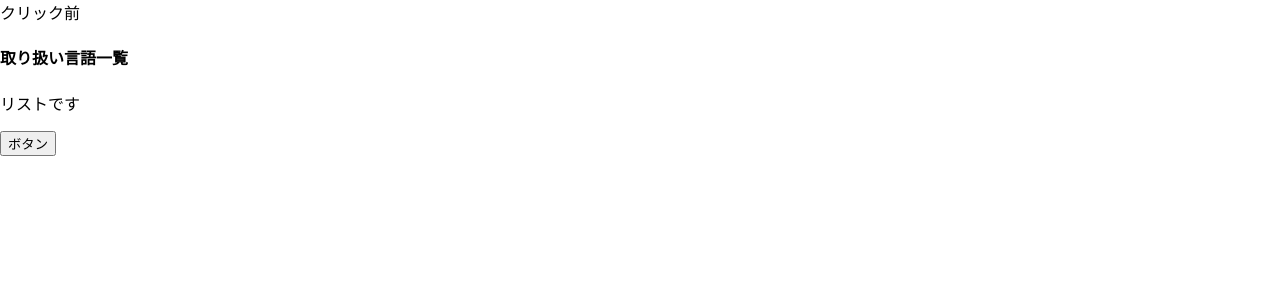
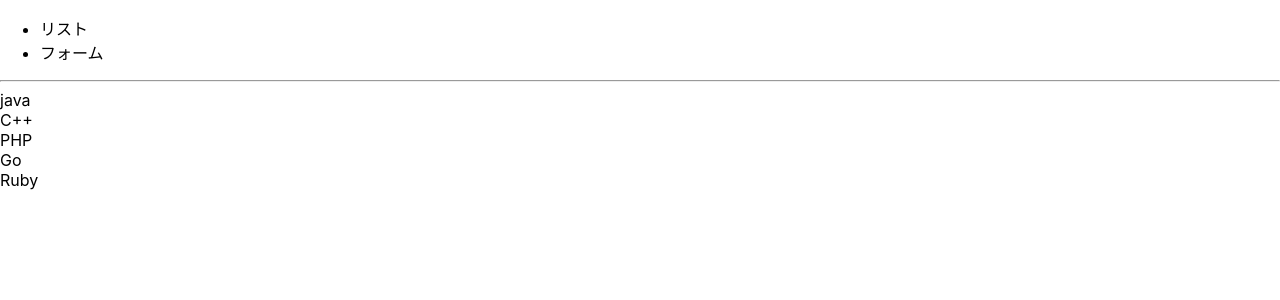
Before and after one commit to suzusan555/react_todo_yasu, a React (Create React App) app: page / in a window 1280 px wide. Shown: the top 300 px of the page. Built offline with nearby package versions, Linux system fonts and the light colour scheme.

Commit message:
分岐の定義

```diff
--- a/src/App.js
+++ b/src/App.js
@@ -1,17 +1,22 @@
 import { useState } from 'react';
 import { List } from "./List";
+import { Form } from "./Form";
 
 function App() {
-  const [description, setDescription] = useState('クリック前');
+  const [tab, setTab] = useState('list');
 
-  const changeDescription = () => {
-    setDescription('クリック後の表示です。');
-  }
   return (
     <div>
-      { description }
-      <List title="取り扱い言語一覧" />
-      <button onClick={() => changeDescription() }>ボタン</button>
+      <header>
+        <ul>
+          <li onClick={() => setTab('list')}>リスト</li>
+          <li onClick={() => setTab('form')}>フォーム</li>
+        </ul>
+      </header>
+      <hr />
+      {
+        tab === 'list' ? <List /> : <Form />
+      }
     </div>
   );
 }
--- /dev/null
+++ b/src/Form.js
@@ -0,0 +1,5 @@
+export const Form = () => {
+  return (
+    <div>フォームです。</div>
+  )
+}
--- a/src/List.js
+++ b/src/List.js
@@ -1,9 +1,21 @@
-export const List = (props) => {
-  const title = props.title;
+const LANGUEGES = [
+  'java',
+  'C++',
+  'PHP',
+  'Go',
+  'Ruby'
+];
+
+export const List = () => {
   return (
     <div>
-      <h4>{ title }</h4>
-      <p>リストです</p>
+      {
+        LANGUEGES.map((lang,index) => {
+          return (
+            <div key={index}>{ lang }</div>
+          )
+        })
+      }
     </div>
   )
 }
```
